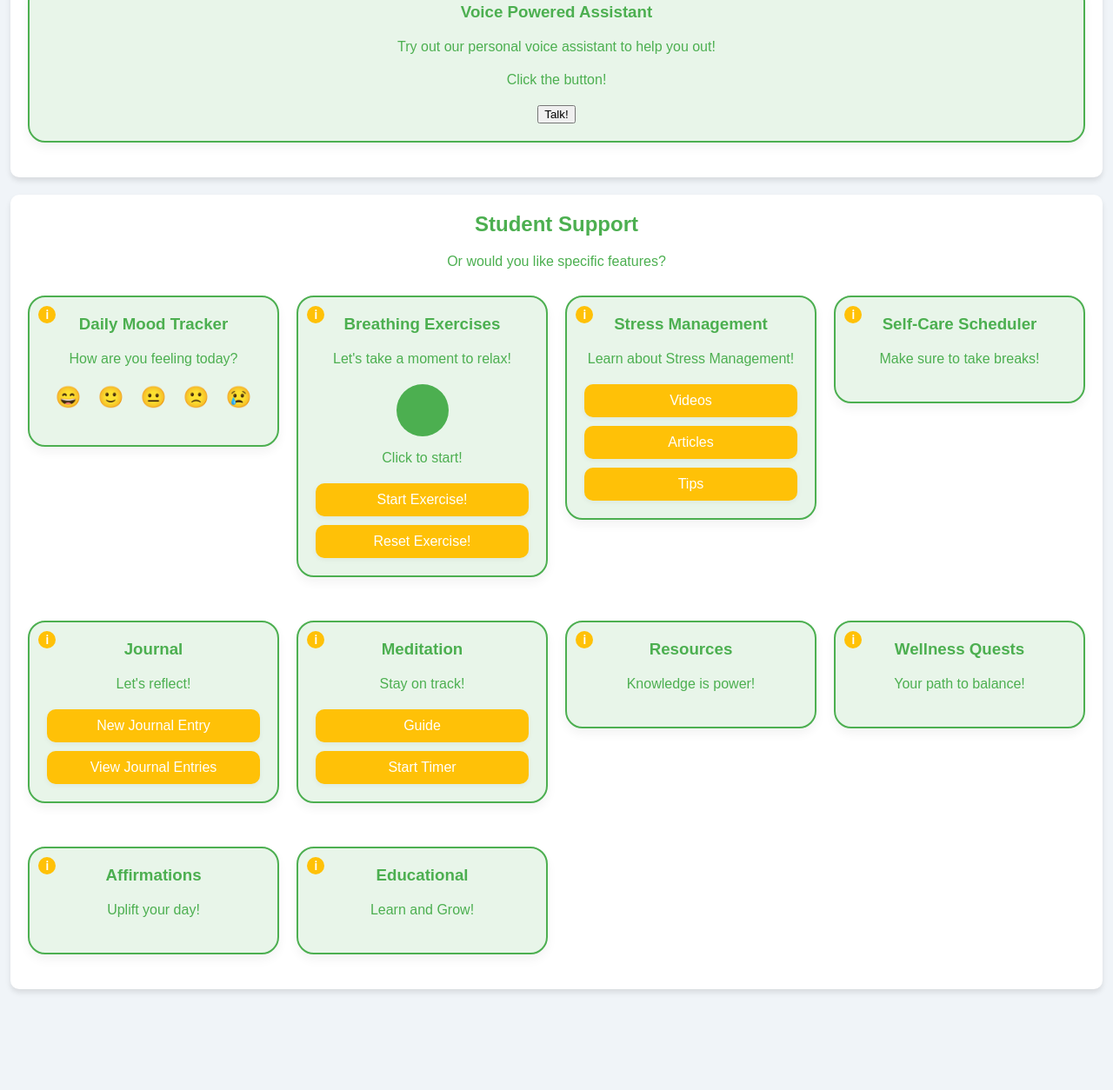
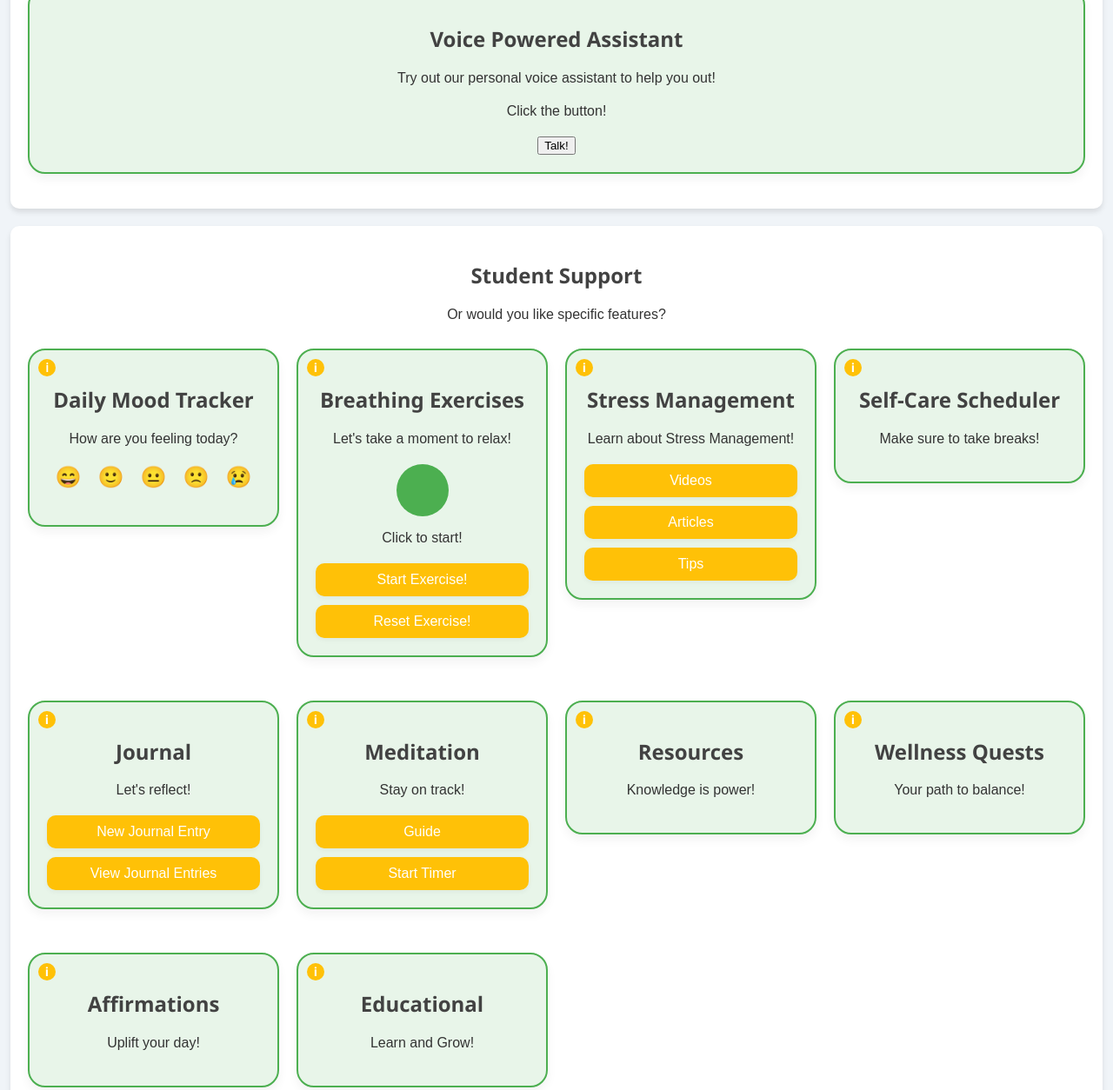
Before and after one commit to KyaptainJoyboy/neurobot, a plain HTML site: page student.html in a window 1280 px wide. Shown: the part 222-1476 px from the top of the page at 87% size. Before the commit the page ends 1380 px from the top, so only its background shows below. Drawn offline with Linux system fonts and the light colour scheme.

Commit message:
All changes logged to CHANGELOG.md (2024 - 12 - 9)

```diff
--- a/student.html
+++ b/student.html
@@ -25,7 +25,7 @@
     <div class="container">
         <div class="grid-container-voice">
             <div class="grid-container-item">
-                <h3>Voice Powered Assistant</h3>
+                <h2>Voice Powered Assistant</h2>
                 <p>Try out our personal voice assistant to help you out!</p>
                 <p id="transcription">Click the button!</p>
                 <button id="start-button">Talk!</button>
@@ -40,7 +40,7 @@
         <div class="grid-container">
             <div class="grid-container-item">
                 <span class="info-icon" data-tooltip="Track your mood daily to monitor emotional changes and patterns.">ℹ</span>
-                <h3>Daily Mood Tracker</h3>
+                <h2>Daily Mood Tracker</h2>
                 <p>How are you feeling today?</p>
                 <div class="mood-btn-group">
                     <button class="mood-btn" onclick="addMood('Very Happy')">😄</button>
@@ -51,10 +51,10 @@
                 </div>
             </div>
             <div class="grid-container-item">
-                <h3>
+                <h2>
                     Breathing Exercises
                     <div class="info-icon" data-tooltip="Relax your body and mind with guided breathing techniques.">ℹ</div>
-                </h3>
+                </h2>
                 <p>Let's take a moment to relax!</p>
                 <div id="breathing-circle"></div>
                 <div id="breathing-text">
@@ -66,10 +66,10 @@
                 </div>
             </div>
             <div class="grid-container-item">
-                <h3>
+                <h2>
                     Stress Management
                     <div class="info-icon" data-tooltip="Learn strategies to handle stress effectively and regain calm.">ℹ</div>
-                </h3>
+                </h2>
                 <p>Learn about Stress Management!</p>
                 <div class="btn-group">
                     <button onclick="toggleContainer(this)" class="dropbtn">Videos</button>
@@ -83,34 +83,34 @@
                 <div class="btn-group">
                     <button onclick="toggleContainer(this)" class="dropbtn">Articles</button>
                     <div class="dropdown-content">
-                        <h3>Stress Management: How to Reduce, Prevent, and Cope with Stress</h3>
+                        <h2>Stress Management: How to Reduce, Prevent, and Cope with Stress</h2>
                         <a href="https://www.apa.org/topics/stress" target="_blank" rel="noopener noreferrer">This article offers evidence-based strategies such as exercising, relaxing, connecting with others, managing time, and practicing mindfulness. It provides practical tips that anyone can incorporate into their daily routine to help manage stress.</a>
-                        <h3>Stress Management Skills</h3>
+                        <h2>Stress Management Skills</h2>
                         <a href="https://mcpress.mayoclinic.org/mental-health/stress-management-skills-7-low-and-no-cost-strategies-to-feel-better/">This article offers evidence-based strategies such as exercising, relaxing, connecting with others, managing time, and practicing mindfulness. It provides practical tips that anyone can incorporate into their daily routine to help manage stress.</a>
                     </div>
                 </div>
                 <div class="btn-group">
                     <button onclick="toggleContainer(this)" class="dropbtn">Tips</button>
                     <div class="dropdown-content">
-                        <h3>Take a walk!</h3>
+                        <h2>Take a walk!</h2>
                         <p>Physical movement, even something as simple as a walk, can significantly reduce stress. It helps you disconnect from stressful situations, gives you a change of scenery, and allows your mind to reset. Whether it's a short stroll or a longer walk in a park, this can help rejuvenate your body and mind.</p>
-                        <h3>Connect with Others</h3>
+                        <h2>Connect with Others</h2>
                         <p>Reaching out to a friend or family member can be incredibly beneficial when you're feeling stressed. Social interaction can offer support, provide a mental distraction, and help you put your problems into perspective. Even just talking to someone you trust can reduce stress levels significantly.</p>
                     </div>
                 </div>
             </div>
             <div class="grid-container-item">
-                <h3>
+                <h2>
                     Self-Care Scheduler
                     <div class="info-icon" data-tooltip="Plan and prioritize your self-care activities to stay balanced.">ℹ</div>
-                </h3>
+                </h2>
                 <p>Make sure to take breaks!</p>
             </div>
             <div class="grid-container-item">
-                <h3>
+                <h2>
                     Journal
                     <div class="info-icon" data-tooltip="Reflect on your day and express your thoughts in a safe space.">ℹ</div>
-                </h3>
+                </h2>
                 <p>Let's reflect!</p>
                 <div class="btn-group">
                     <button onclick="addJournalEntry()" class="btn">New Journal Entry</button>
@@ -118,15 +118,15 @@
                 </div>
             </div>
             <div class="grid-container-item">
-                <h3>
+                <h2>
                     Meditation
                     <div class="info-icon" data-tooltip="Find peace with guided meditations designed to ease your mind.">ℹ</div>
-                </h3>
+                </h2>
                 <p>Stay on track!</p>
                 <div class="btn-group">
                     <button onclick="toggleContainer(this)" class="dropbtn">Guide</button>
                     <div class="dropdown-content">
-                        <h3>How to meditate?</h3>
+                        <h2>How to meditate?</h2>
                         <iframe width="100%" height="315" src="https://www.youtube.com/embed/inpok4MKVLM?si=2Oe8fPiPmEp7_bvJ" title="YouTube video player" frameborder="0" allow="accelerometer; autoplay; clipboard-write; encrypted-media; gyroscope; picture-in-picture; web-share" referrerpolicy="strict-origin-when-cross-origin" allowfullscreen></iframe>
                     </div>
                 </div>
@@ -135,31 +135,31 @@
                 </div>
             </div>
             <div class="grid-container-item">
-                <h3>
+                <h2>
                     Resources
                     <div class="info-icon" data-tooltip="Access helpful tools and articles for better mental health.">ℹ</div>
-                </h3>
+                </h2>
                 <p>Knowledge is power!</p>
             </div>
             <div class="grid-container-item">
-                <h3>
+                <h2>
                     Wellness Quests
                     <div class="info-icon" data-tooltip="Engage in fun, actionable tasks to boost your overall well-being.">ℹ</div>
-                </h3>
+                </h2>
                 <p>Your path to balance!</p>
             </div>
             <div class="grid-container-item">
-                <h3>
+                <h2>
                     Affirmations
                     <div class="info-icon" data-tooltip="Build confidence with daily positive reminders and statements.">ℹ</div>
-                </h3>
+                </h2>
                 <p>Uplift your day!</p>
             </div>
             <div class="grid-container-item">
-                <h3>
+                <h2>
                     Educational
                     <div class="info-icon" data-tooltip="Explore lessons and tips to improve mental and emotional resilience.">ℹ</div>
-                </h3>
+                </h2>
                 <p>Learn and Grow!</p>
             </div>
         </div>
--- a/styles/home.css
+++ b/styles/home.css
@@ -100,6 +100,7 @@ body.home .grid-container-item {
     border: 2px solid #4CAF50;
     height: fit-content;
     transition: transform 0.3s ease, box-shadow 0.3s ease;
+    animation: global-slide-down 0.65s ease-in-out;
     box-shadow: 0px 6px 12px rgba(0, 0, 0, 0.05);
 }
 
@@ -167,6 +168,10 @@ News Box Styling
 
 .news-item:last-child {
     margin-bottom: 0;
+}
+
+.news-box, .news-item, .news-item h4, .news-item p, .date {
+    animation: global-slide-down 0.65s ease-in-out;
 }
 
 /* -----------------
--- a/styles/student.css
+++ b/styles/student.css
@@ -41,30 +41,20 @@ Header Styling
     animation: global-slide-down 0.5s ease-in-out;
 }
 
-.student h1 {
+.student h1, h2, h3 {
+    color: var(--grey-darker);
     text-align: center;
     font-size: 24px;
     animation: global-slide-down 0.65s ease-in-out;
-}
-
-.student h2 {
-    color: var(--primary-color);
-    text-align: center;
-    margin-top: 0px;
-    margin-bottom: 20px;
-}
-
-.student h3 {
-    color: var(--primary-color);
-    text-align: center;
-    margin-top: 0px;
-    margin-bottom: 20px;
+    font-family: 'Segoe UI', sans-serif;
 }
 
 .student p {
+    color: var(--text-color);
     text-align: center;
-    color: var(--primary-color);
+    color: var(--text-color);
     margin-bottom: 20px;
+    font-family: 'Comfortaa', sans-serif;
 }
 
 /* -----------------
@@ -81,11 +71,6 @@ body.student .container {
     animation: global-slide-up 0.5s ease-in-out;
 }
 
-body.student .container h3 {
-    text-align: center;
-    margin-top: 0px;
-    margin-bottom: 20px;
-}
 
 /* -----------------
 Grid Container Styling
```
Also changed, not shown: CHANGELOG.md.
